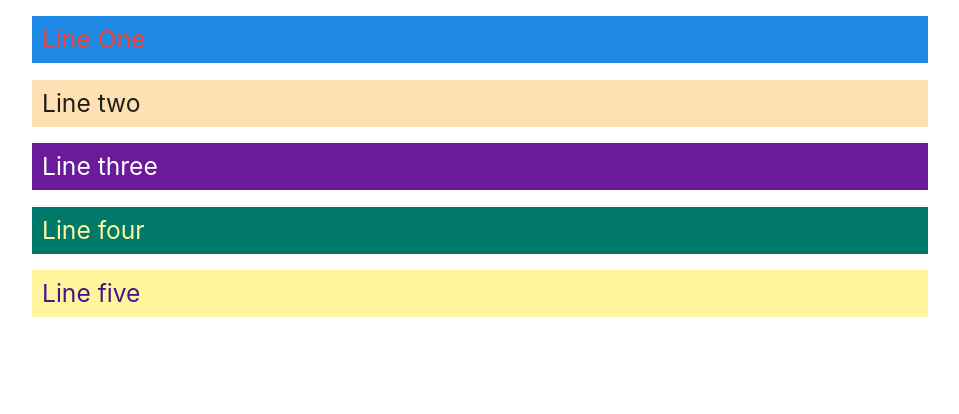
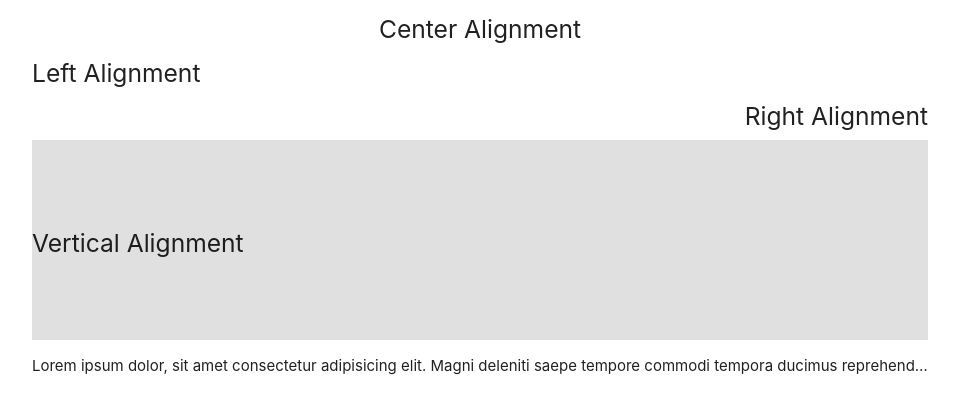
Before and after one commit to elbercastillomesa/materialize-css, a plain HTML site: page index.html in a window 1280 px wide. Shown: the whole page, without its empty margins (160-1119 px from the left). Drawn offline with nearby package versions, Linux system fonts and the light colour scheme.

Commit message:
Text Formatting
Use horizontal alignment for text and also vertical alignment in the grey box example. If a preview is shown, the class truncate proves useful.

```diff
--- a/index.html
+++ b/index.html
@@ -11,22 +11,31 @@
     <link href="https://fonts.googleapis.com/icon?family=Material+Icons" rel="stylesheet">
     <title>Materialize CSS Tutorial</title>
     <style>
-        h5 {
-            padding: 10px;
+        .box {
+            height: 200px;
         }
     </style>
 </head>
 <body>
 
     <div class="container">
+        <h5 class="center-align">Center Alignment</h5>
+        <h5 class="left-align">Left Alignment</h5>
+        <h5 class="right-align">Right Alignment</h5>
+    </div>
 
-        <h5 class="blue darken-1 red-text">Line One</h5>
-        <h5 class="orange lighten-4">Line two</h5>
-        <h5 class="purple darken-3 white-text">Line three</h5>
-        <h5 class="teal darken-2 yellow-text text-lighten-3">Line four</h5>
-        <h5 class="yellow lighten-3 purple-text text-darken-4">Line five</h5>
+    <div class="container grey lighten-2 box valign-wrapper">
+        <h5>Vertical Alignment</h5>
+    </div>
 
+    <div class="container">
+        <p class="truncate">
+            Lorem ipsum dolor, sit amet consectetur adipisicing elit.
+            Magni deleniti saepe tempore commodi tempora ducimus reprehenderit blanditiis alias inventore?
+            Voluptate ipsum fugiat itaque nulla rem dolor illum! Explicabo, ab quos.
+        </p>
     </div>
+
 
 </body>
 </html>
```
